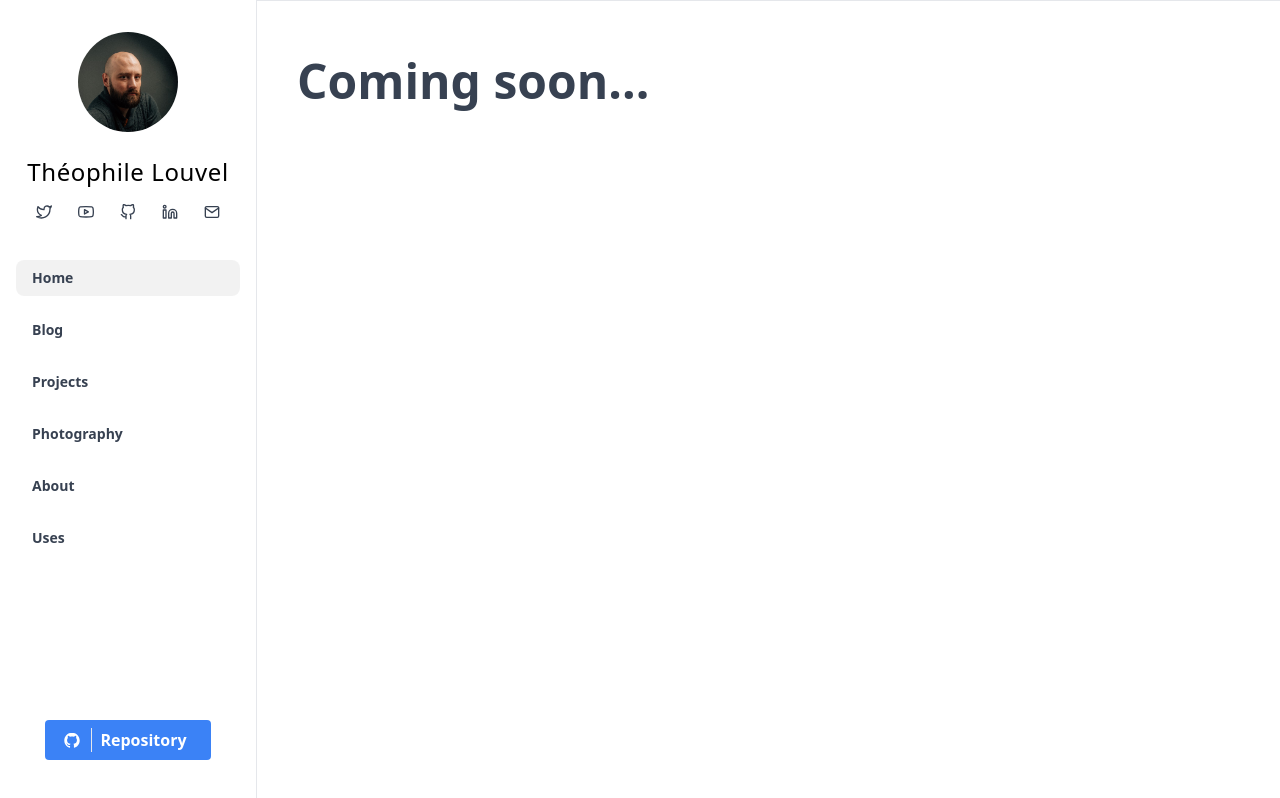
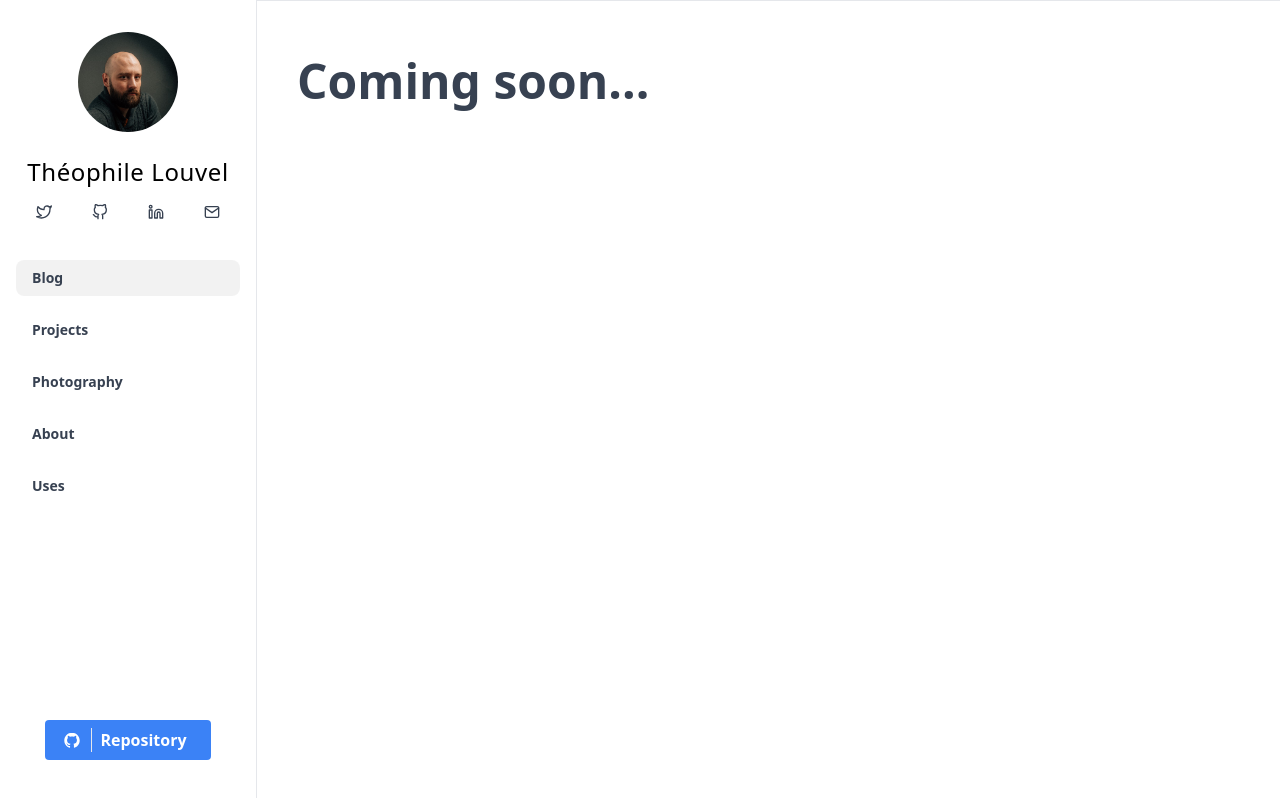
Before and after one commit to theophilelouvel/personal-site, a Next.js app: page / in a window 1280 px wide. Built offline with nearby package versions, Linux system fonts and the light colour scheme.

Commit message:
Updating the menu items

```diff
--- a/components/Navigation/NavLinks.js
+++ b/components/Navigation/NavLinks.js
@@ -2,9 +2,9 @@ import Link from 'next/link'
 import { useRouter } from 'next/router'
 
 const links = [
-  { href: '/', label: 'Home' },
-  { href: '/blog', label: 'Blog' },
+  { href: '/', label: 'Blog' },
   { href: '/projects', label: 'Projects' },
+  // { href: '/dashboard', label: 'Dashboard' },
   { href: '/photography', label: 'Photography' },
   { href: '/about', label: 'About' },
   { href: '/uses', label: 'Uses' }
--- a/components/Navigation/SocialIcons.js
+++ b/components/Navigation/SocialIcons.js
@@ -2,7 +2,7 @@ import { FiTwitter, FiYoutube, FiGithub, FiMail, FiLinkedin } from 'react-icons/
 
 const links = [
     { name: 'twitter', href: 'https://twitter.com/theophilelouvel', icon: <FiTwitter /> },
-    { name: 'youtube', href: 'https://www.youtube.com/channel/UCco896WsL_UlJeOecstyRAA', icon: <FiYoutube /> },
+    // { name: 'youtube', href: 'https://www.youtube.com/channel/UCco896WsL_UlJeOecstyRAA', icon: <FiYoutube /> },
     { name: 'github', href: 'https://github.com/theophilelouvel', icon: <FiGithub /> },
     { name: 'linkedin', href: 'https://www.linkedin.com/in/theophilelouvel', icon: <FiLinkedin /> },
     { name: 'mail', href: 'mailto:louveltheophile@gmail.com', icon: <FiMail /> }
--- a/pages/blog.js
+++ /dev/null
@@ -1,13 +0,0 @@
-import Layout from 'components/Layout'
-
-export default function BlogPage() {
-    return (
-        <Layout>
-            <div>
-                <h1 className="big-title">
-                    Coming soon...
-                </h1>
-            </div>
-        </Layout>
-    )
-}
```
Also changed, not shown: 1 other file (tests, documents, lock files or other folders).
